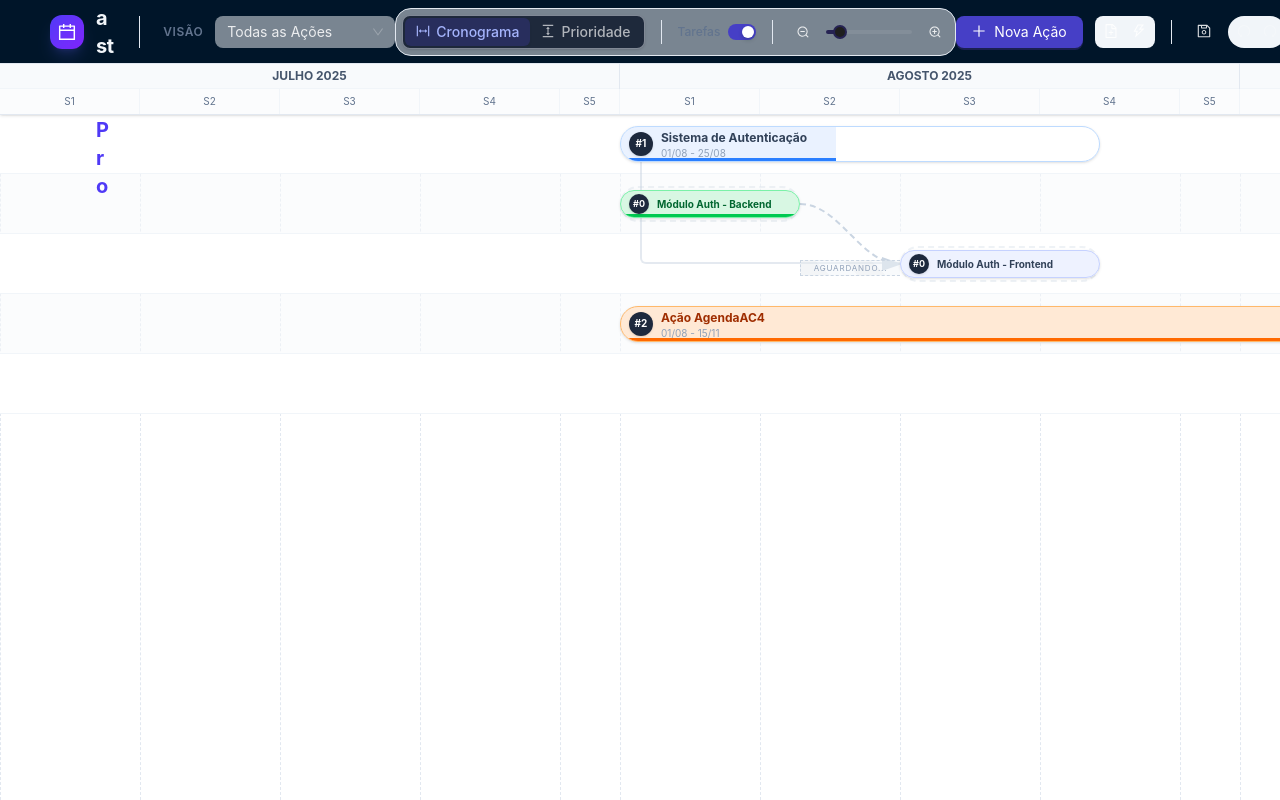
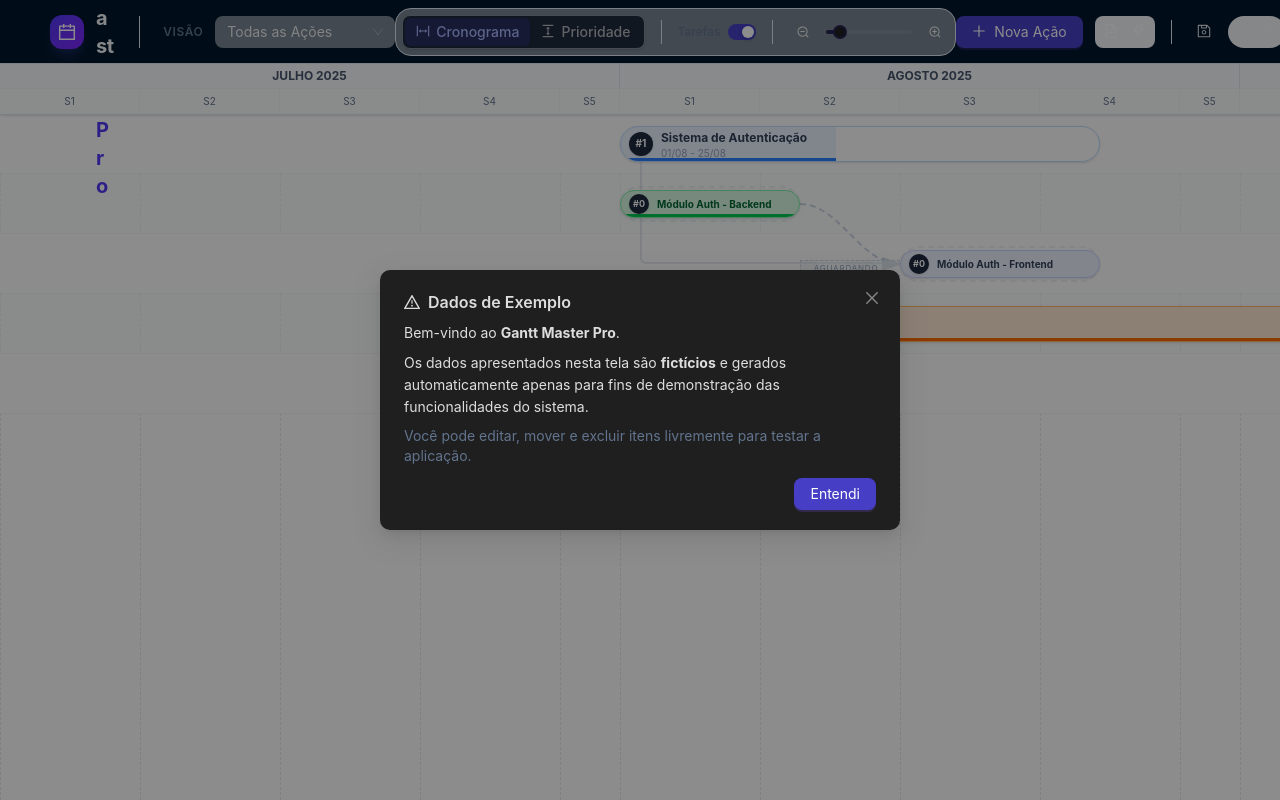
Before and after one commit to eduardogpi/gantt-master-pro, a React (Vite) app: page / in a window 1280 px wide. Shown: the top 800 px of the page. Built offline with nearby package versions, Linux system fonts and the light colour scheme.

Commit message:
Criação do modal de exemplificação incial

```diff
--- a/src/GanttMasterPro.jsx
+++ b/src/GanttMasterPro.jsx
@@ -1,6 +1,6 @@
 //@ts-nocheck
 "use client"
-import React, { useState, useMemo } from "react";
+import React, { useState, useMemo, useEffect } from "react";
 import { Layout, Typography, Button, Modal, Slider, Input, Tag, Popover, Form, Select, List, DatePicker, ConfigProvider, theme, message, Tooltip, Segmented, Switch } from "antd";
 import ptBR from 'antd/locale/pt_BR';
 import dayjs from "dayjs";
@@ -78,6 +78,19 @@
     const [selectedProjectForTask, setSelectedProjectForTask] = useState(null); // Estado auxiliar para o modal de nova tarefa
     const [conflictModal, setConflictModal] = useState({ visible: false, taskData: null, affectedProjects: [] }); // Modal de resolução de conflitos
     const [taskDetailsModal, setTaskDetailsModal] = useState({ visible: false, task: null }); // Modal de detalhes da tarefa
+    const [welcomeModalVisible, setWelcomeModalVisible] = useState(false); // Modal de boas vindas
+
+    useEffect(() => {
+        const hasSeenWelcome = localStorage.getItem('hasSeenWelcome_v1');
+        if (!hasSeenWelcome) {
+            setWelcomeModalVisible(true);
+        }
+    }, []);
+
+    const handleCloseWelcome = () => {
+        localStorage.setItem('hasSeenWelcome_v1', 'true');
+        setWelcomeModalVisible(false);
+    };
 
     // --- Cálculos Dinâmicos de Data ---
     const { startDate, totalMonths } = useMemo(() => {
@@ -1235,6 +1248,24 @@
                         task={taskDetailsModal.task}
                         onCancel={() => setTaskDetailsModal({ visible: false, task: null })}
                     />
+
+                    {/* Modal de Boas Vindas */}
+                    <Modal
+                        title={<div className="flex items-center gap-2"><WarningOutlined className="text-blue-500" /> Dados de Exemplo</div>}
+                        open={welcomeModalVisible}
+                        onOk={handleCloseWelcome}
+                        onCancel={handleCloseWelcome}
+                        footer={[
+                            <Button key="ok" type="primary" onClick={handleCloseWelcome} className="bg-indigo-600">
+                                Entendi
+                            </Button>
+                        ]}
+                        centered
+                    >
+                        <p>Bem-vindo ao <b>Gantt Master Pro</b>.</p>
+                        <p className="mt-2">Os dados apresentados nesta tela são <b>fictícios</b> e gerados automaticamente apenas para fins de demonstração das funcionalidades do sistema.</p>
+                        <p className="mt-2 text-slate-500 text-sm">Você pode editar, mover e excluir itens livremente para testar a aplicação.</p>
+                    </Modal>
                 </Layout>
             </div>
         </ConfigProvider>
```
